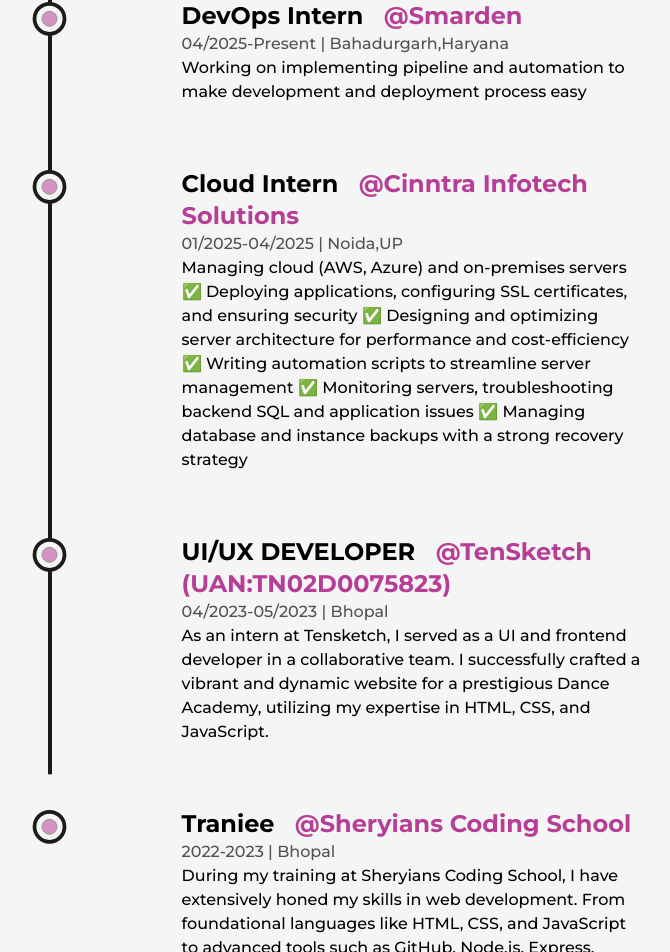
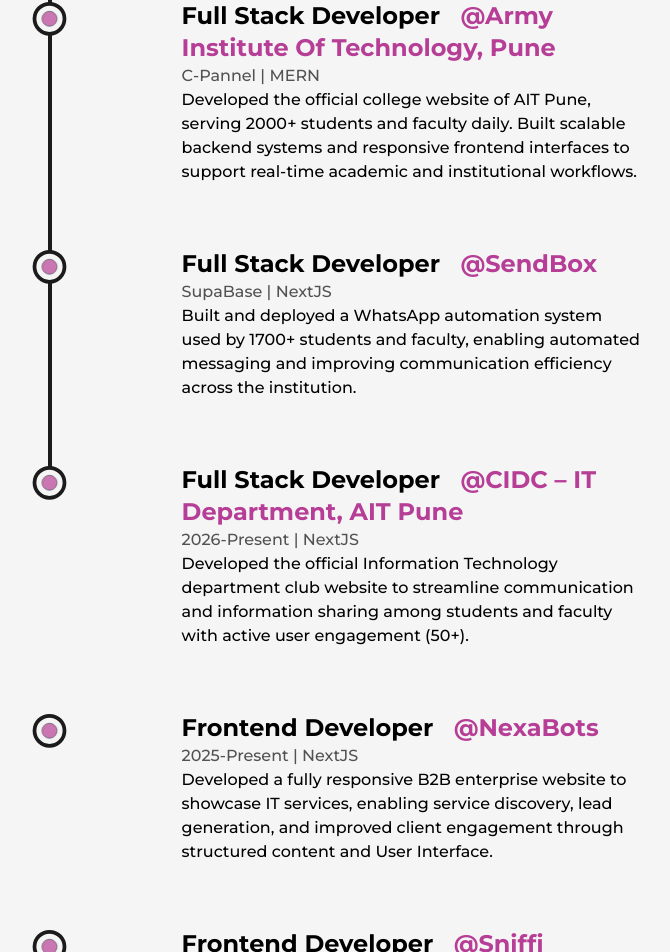
Before and after one commit to abhaysingh-22/abhayyy, a Next.js app: page /about in a window 1280 px wide. Shown: the part 2700-3652 px from the top of the page, without its empty margins (244-914 px from the left). Built offline with nearby package versions, Linux system fonts and the light colour scheme.

Commit message:
experience page done

```diff
--- a/src/components/Experience.js
+++ b/src/components/Experience.js
@@ -1,113 +1,109 @@
-import React from 'react'
-import { motion, useScroll } from 'framer-motion'
-import { useRef } from 'react'
-import LiIcon from './LiIcon'
+import React from "react";
+import { motion, useScroll } from "framer-motion";
+import { useRef } from "react";
+import LiIcon from "./LiIcon";
 
 const Details = ({ position, company, CompanyLink, time, address, work }) => {
-
   const ref = useRef(null);
 
-    return <li ref={ref} className='my-8 first:mt-0 last:mb-0 w-[60%] mx-auto flex flex-col items-center justify-between
+  return (
+    <li
+      ref={ref}
+      className="my-8 first:mt-0 last:mb-0 w-[60%] mx-auto flex flex-col items-center justify-between
 
-     md:w-[80%]'>
+     md:w-[80%]"
+    >
       <LiIcon reference={ref} />
       <motion.div
         initial={{ y: 50 }}
         whileInView={{ y: 0 }}
         transition={{ duration: 0.5, type: "spring" }}
       >
-            <h3 className='capitalize font-bold text-2xl sm:text-xl xs:text-lg'>{position} &nbsp; <a href={CompanyLink} target='_blank' className='text-primary dark:text-blue-700 capitalize'>@{company}</a></h3>
-            <span className='capitalize font-medium text-dark/75 dark:text-light-75 dark:text-light/75 xs:text-sm'>
+        <h3 className="capitalize font-bold text-2xl sm:text-xl xs:text-lg">
+          {position} &nbsp;{" "}
+          <a
+            href={CompanyLink}
+            target="_blank"
+            className="text-primary dark:text-blue-700 capitalize"
+          >
+            @{company}
+          </a>
+        </h3>
+        <span className="capitalize font-medium text-dark/75 dark:text-light-75 dark:text-light/75 xs:text-sm">
           {time} | {address}
         </span>
-            <p className='font-medium w-full md:text-sm'>
-                {work}
-            </p>
+        <p className="font-medium w-full md:text-sm">{work}</p>
       </motion.div>
     </li>
-}
+  );
+};
 
 const Experience = () => {
-
   const ref = useRef(null);
 
-
-    const { scrollYProgress } = useScroll(
-        {
+  const { scrollYProgress } = useScroll({
     target: ref,
-            offset: ["start end", "center start"]
-        }
-    )
-
+    offset: ["start end", "center start"],
+  });
 
   return (
-        <div className='my-64'>
-            <h2 className='font-bold text-8xl mb-32 w-full text-center md:text-6xl xs:text-4xl md:mb-16'>
+    <div className="my-64">
+      <h2 className="font-bold text-8xl mb-32 w-full text-center md:text-6xl xs:text-4xl md:mb-16">
         Experience
       </h2>
 
-            <div ref={ref} className='w-[75%] mx-auto relative lg:w-[90%] md:w-full'>
+      <div ref={ref} className="w-[75%] mx-auto relative lg:w-[90%] md:w-full">
+        <motion.div
+          style={{ scaleY: scrollYProgress }}
+          className="absolute left-9 top-0 w-[4px] h-full bg-dark origin-top
+                 dark:bg-light md:w-[2px] md:left-[30px] xs:left-[20px]"
+        />
 
-
-                <motion.div style={{ scaleY: scrollYProgress }} className='absolute left-9 top-0 w-[4px] h-full bg-dark origin-top
-                 dark:bg-light md:w-[2px] md:left-[30px] xs:left-[20px]' />
-
-                <ul className='w-full flex flex-col items-start justify-between ml-4 xs:ml-4'>
-
+        <ul className="w-full flex flex-col items-start justify-between ml-4 xs:ml-4">
           <Details
-                        position="DevOps Intern" company="Smarden"
-                        CompanyLink="https://www.tensketch.com/"
-                        time="04/2025-Present" address='Bahadurgarh,Haryana'
-                        work="Working on implementing pipeline and automation to make development and deployment process easy"
+            position="Full Stack Developer "
+            company="Army Institute of Technology, Pune"
+            CompanyLink="https://www.aitpune.com/"
+            time="C-Pannel"
+            address="MERN"
+            work="Developed the official college website of AIT Pune, serving 2000+ students and faculty daily. Built scalable backend systems and responsive frontend interfaces to support real-time academic and institutional workflows."
           />
           <Details
-                        position="Cloud Intern" company="Cinntra Infotech Solutions"
-                        CompanyLink="https://www.cinntra.com/"
-                        time="01/2025-04/2025" address='Noida,UP'
-                        work="Managing cloud (AWS, Azure) and on-premises servers
-✅ Deploying applications, configuring SSL certificates, and ensuring security
-✅ Designing and optimizing server architecture for performance and cost-efficiency
-✅ Writing automation scripts to streamline server management
-✅ Monitoring servers, troubleshooting backend SQL and application issues
-✅ Managing database and instance backups with a strong recovery strategy"
+            position="Full Stack Developer "
+            company="SendBox"
+            CompanyLink="https://sendboxait.vercel.app/"
+            time="SupaBase"
+            address="NextJS"
+            work="Built and deployed a WhatsApp automation system used by 1700+ students and faculty, enabling automated messaging and improving communication efficiency across the institution."
           />
           <Details
-                        position="UI/UX DEVELOPER" company="TenSketch (UAN:TN02D0075823)"
-                        CompanyLink="https://www.tensketch.com/"
-                        time="04/2023-05/2023" address='Bhopal'
-                        work="As an intern at Tensketch, I served as a UI and frontend developer in a collaborative team. I successfully
-                         crafted a vibrant and dynamic website for a prestigious Dance Academy, utilizing my expertise in HTML, CSS, and JavaScript."
+            position="Full Stack Developer "
+            company="CIDC – IT Department, AIT Pune  "
+            CompanyLink="https://cidc.dev/"
+            time="2026-Present"
+            address="NextJS"
+            work="Developed the official Information Technology department club website to streamline communication and information sharing among students and faculty with active user engagement (50+)."
           />
           <Details
-                        position="Traniee" company="Sheryians Coding School"
-                        CompanyLink="https://sheryians.com/"
-                        time="2022-2023" address='Bhopal'
-                        work="During my training at Sheryians Coding School, I have extensively honed my skills in
-                        web development. From foundational languages like HTML, CSS, and JavaScript to advanced tools
-                         such as GitHub, Node.js, Express, MongoDB, Next.js, and React.js, I have gained a comprehensive
-                          understanding of the full development stack. Additionally, I have explored the realms of Socket.IO,
-                    Express Generator, GSAP, Logomotive, and Framer Motion. Currently, I am focused on mastering Next.js,
-                      leveraging its capabilities to build efficient and scalable web applications. With a passion for continuous
-                      learning, I am dedicated to expanding my skill set and delivering exceptional results in the ever-evolving field
-                       of web development."
+            position="Frontend Developer"
+            company="NexaBots"
+            CompanyLink="https://nexalab.io/"
+            time="2025-Present"
+            address="NextJS"
+            work="Developed a fully responsive B2B enterprise website to showcase IT services, enabling service discovery, lead generation, and improved client engagement through structured content and User Interface."
           />
           <Details
-                        position="CODEBITE : The Hackathon" company="Sheryians Coding School"
-                        CompanyLink="https://sheryians.com/"
-                        time="02/2023(4-days)" address='Bhopal'
-                        work="I am proud to have secured the second position in a web development hackathon, where
-                        I collaborated with a talented team consisting of Ankur, Anshita, and Ayush. Together, we
-                        designed and developed a cutting-edge rental website. Leveraging Node.js for the backend,
-                         we utilized Express Generator and GitHub for seamless collaboration. Integrating Google
-                          Maps API and Google Authentication, we provided an enhanced user experience. Additionally,
-                           we incorporated captivating frontend effects using canvas and various other innovative
-                           techniques. Our collective effort resulted in an exceptional rental website that showcased
-                            our technical prowess and teamwork skills."
+            position="Frontend Developer  "
+            company="Sniffi"
+            CompanyLink="https://sniffi.in/"
+            time="2024"
+            address="ReactJS"
+            work="Worked on a home veterinary service platform focused on delivering on-demand pet healthcare, building responsive interfaces for user interaction and service accessibility."
           />
         </ul>
       </div>
     </div>
-    )
-}
+  );
+};
 
-export default Experience
+export default Experience;
```
Lines whose indentation alone changed are shown as unchanged.
